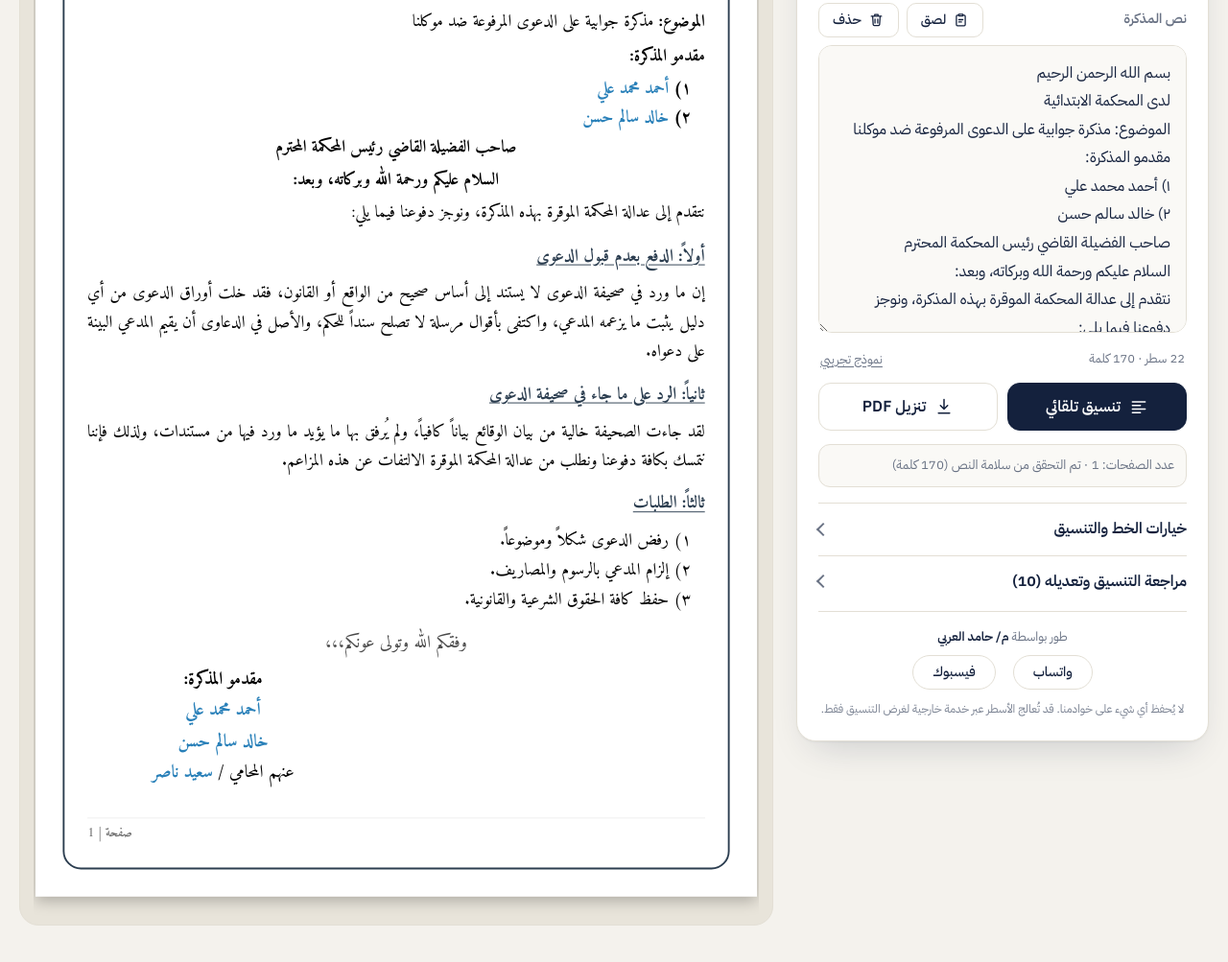
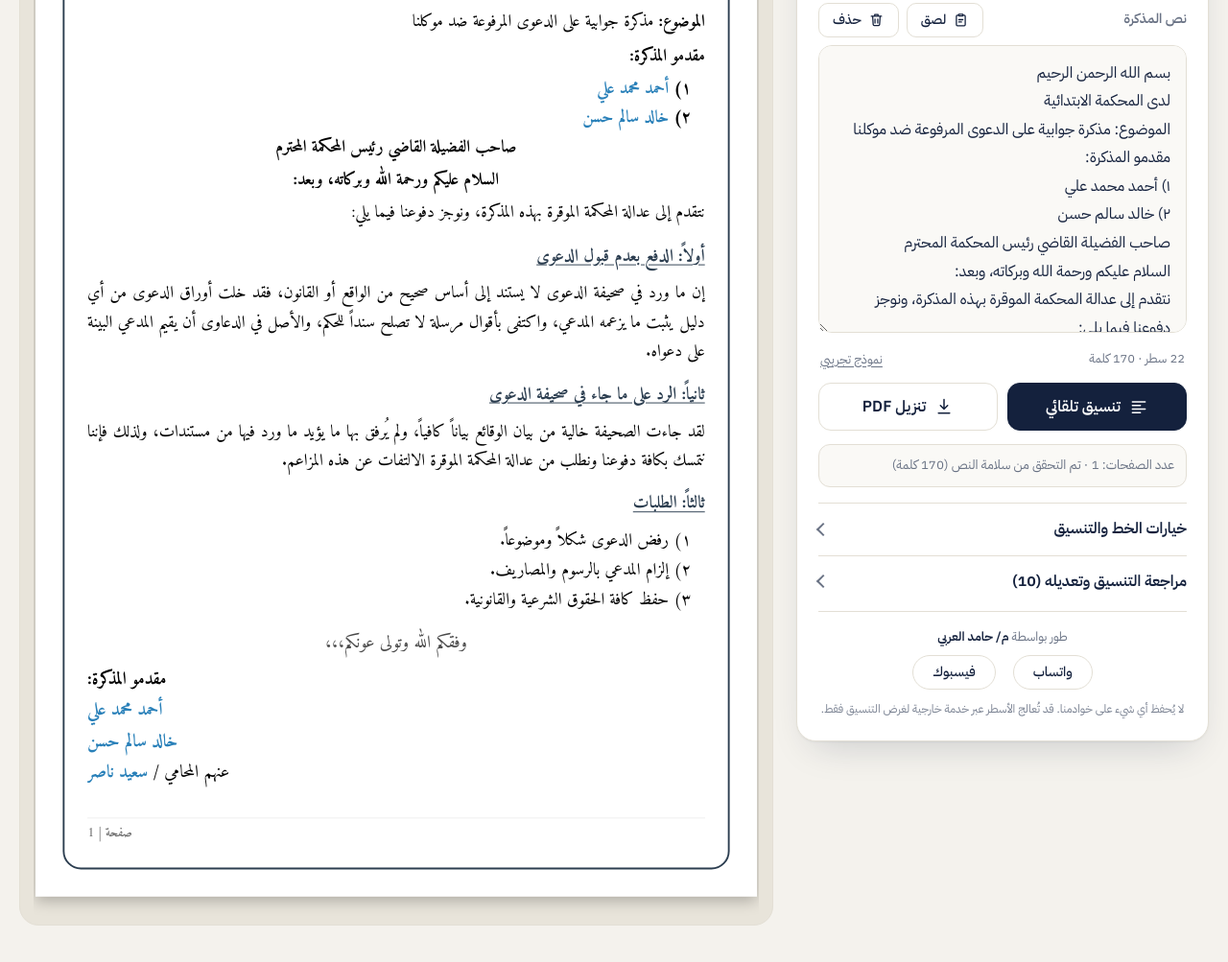
Before and after one commit to Hamedalarbi/memo-paginator, a website: page index.html in a window 1280 px wide. Shown: the part 282-1285 px from the top of the page at 96% size. Drawn offline with Linux system fonts and the light colour scheme.

Commit message:
Change text alignment of .srow class to left

```diff
--- a/index.html
+++ b/index.html
@@ -176,7 +176,7 @@
 .ttl2{text-decoration:none;font-size:var(--fs);margin:10px 0 6px;color:#2c3e50}
 .li2{margin-right:46px}
 .quote{margin-right:28px;margin-left:28px;font-size:calc(var(--fs)*.98)}
-.srow{font-size:calc(var(--fs)*1.05);line-height:var(--lh);text-align:center;width:44%;min-width:210px;max-width:100%;margin-left:0;margin-right:auto}
+.srow{font-size:calc(var(--fs)*1.05);line-height:var(--lh);text-align:left;width:44%;min-width:210px;max-width:100%;margin-left:0;margin-right:auto}
 .srow.s0{margin-top:14px}
 .srow b{color:#2980b9}
 .srow.center{text-align:center;color:#4a4a4a;margin-bottom:6px;width:auto;margin-right:0}
```
